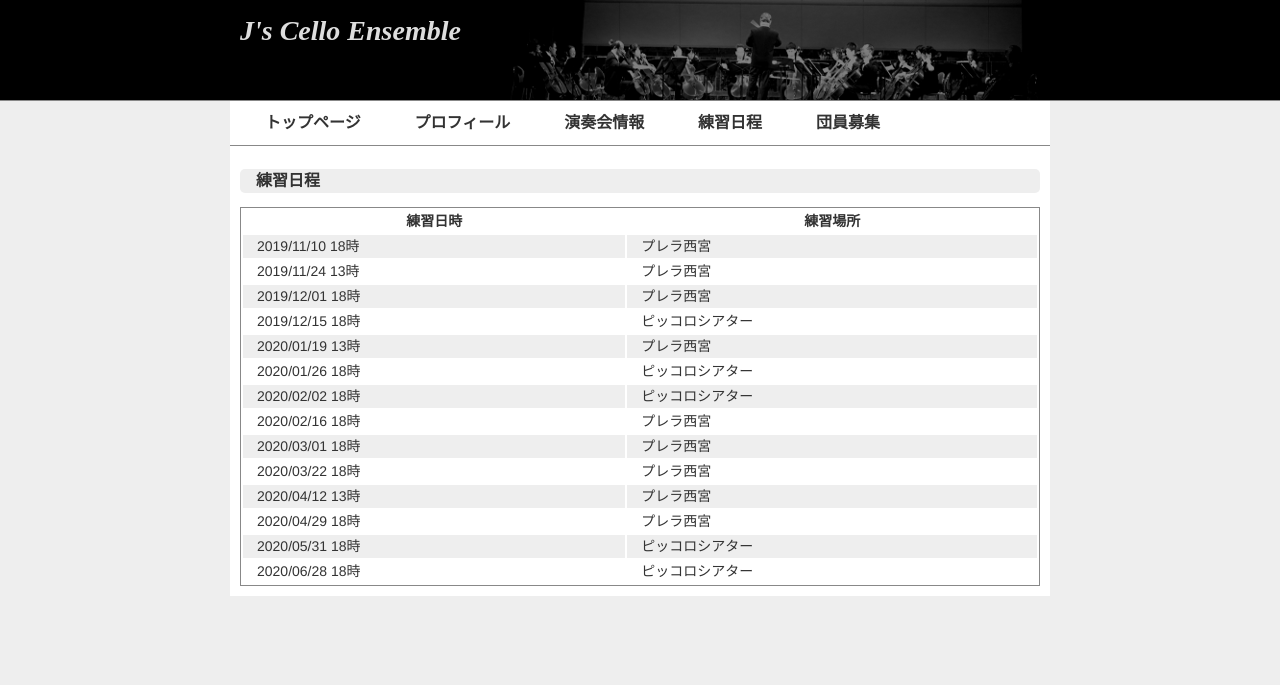
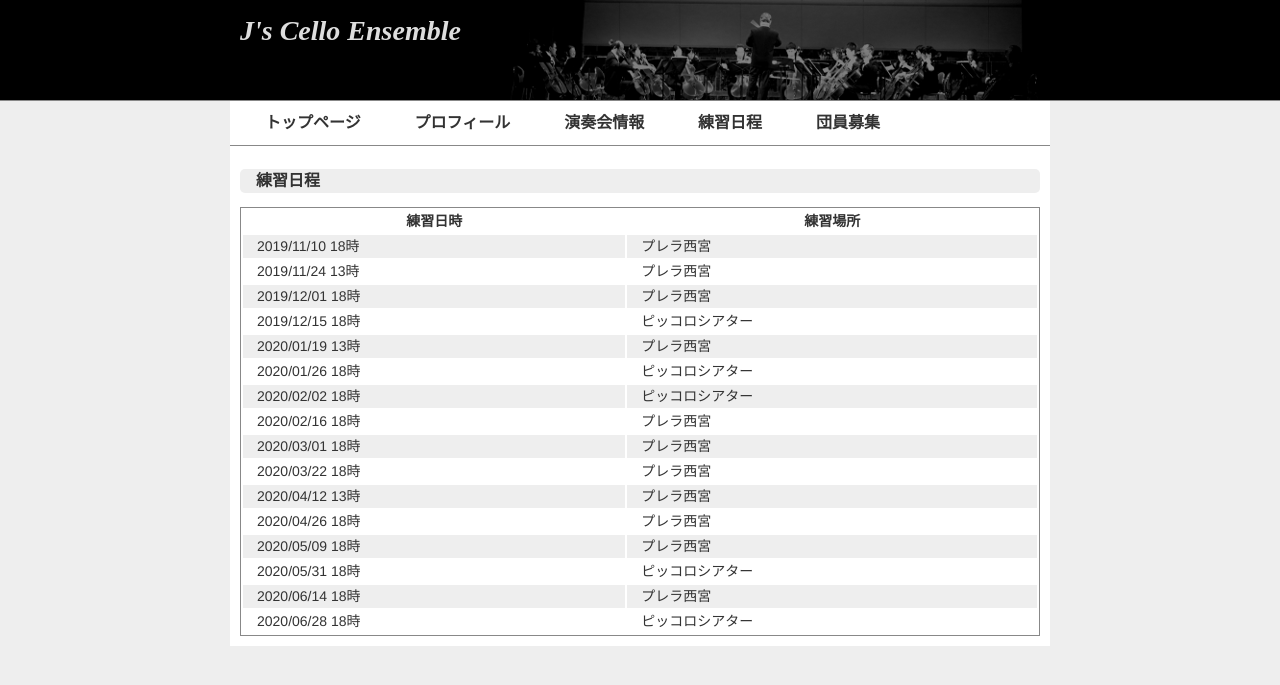
Before and after one commit to mzdusk/js-hp, a Jekyll site: the page built from practice.html, in a window 1280 px wide. Shown: the top 685 px of the page. Built offline with Jekyll 4.4.1, drawn with Linux system fonts in a browser that asks for light colours.

```diff
--- a/_data/news.yml
+++ b/_data/news.yml
@@ -1,9 +1,11 @@
+- date: 2019-12-03
+  content: 練習日程を更新しました。
 - date: 2019-10-29
   content: 練習日程を更新しました。
 - date: 2019-06-23
   content: 練習日程を更新しました。
-- date: 2019-04-24
-  content: 練習日程を更新しました。
+#- date: 2019-04-24
+#  content: 練習日程を更新しました。
 #- date: 2019-02-05
 #  content: 練習日程を更新しました。
 #- date: 2018-12-18
--- a/_data/practice.yml
+++ b/_data/practice.yml
@@ -20,9 +20,13 @@
   place: プレラ西宮
 - date: 2020-04-12 13:00:00
   place: プレラ西宮
-- date: 2020-04-29 18:00:00
+- date: 2020-04-26 18:00:00
+  place: プレラ西宮
+- date: 2020-05-09 18:00:00
   place: プレラ西宮
 - date: 2020-05-31 18:00:00
   place: ピッコロシアター
+- date: 2020-06-14 18:00:00
+  place: プレラ西宮
 - date: 2020-06-28 18:00:00
   place: ピッコロシアター
```
Also changed, not shown: Gemfile.lock, 2 other files.
